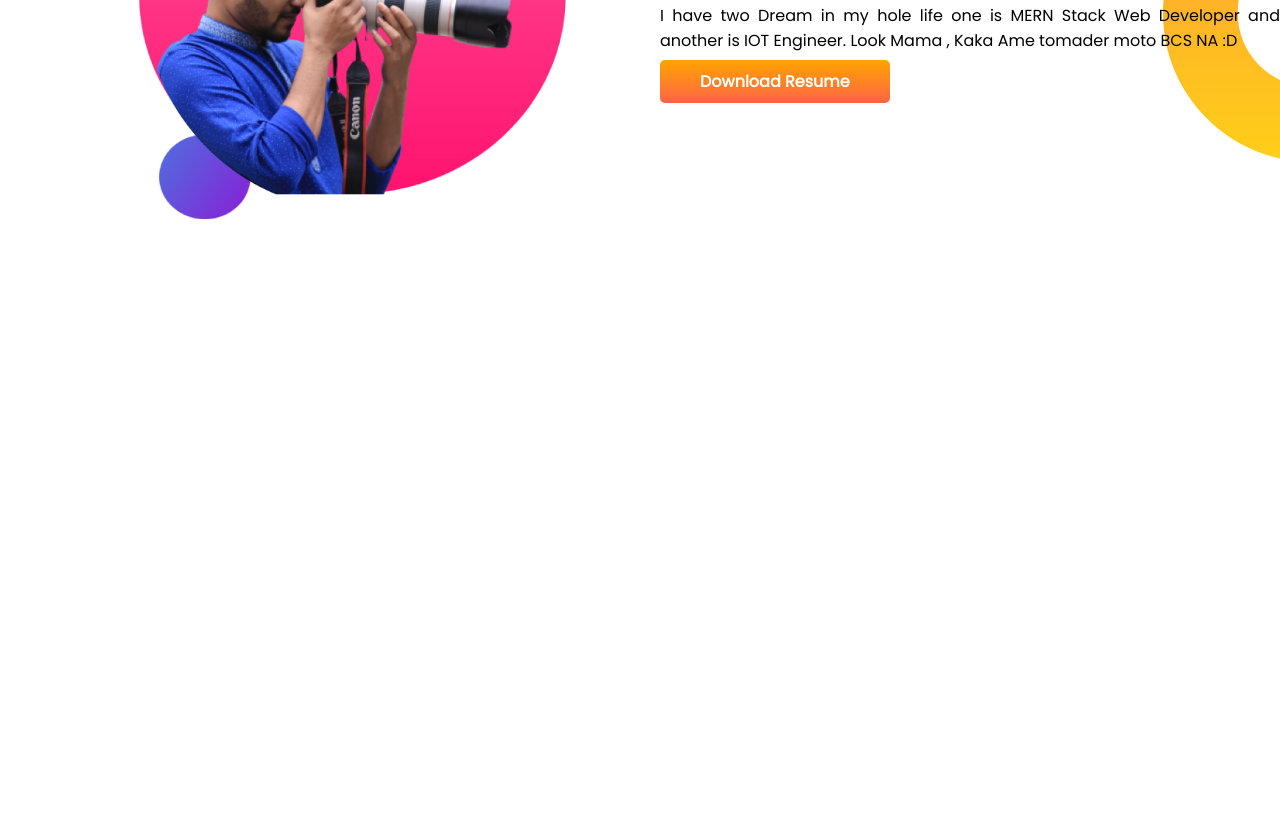
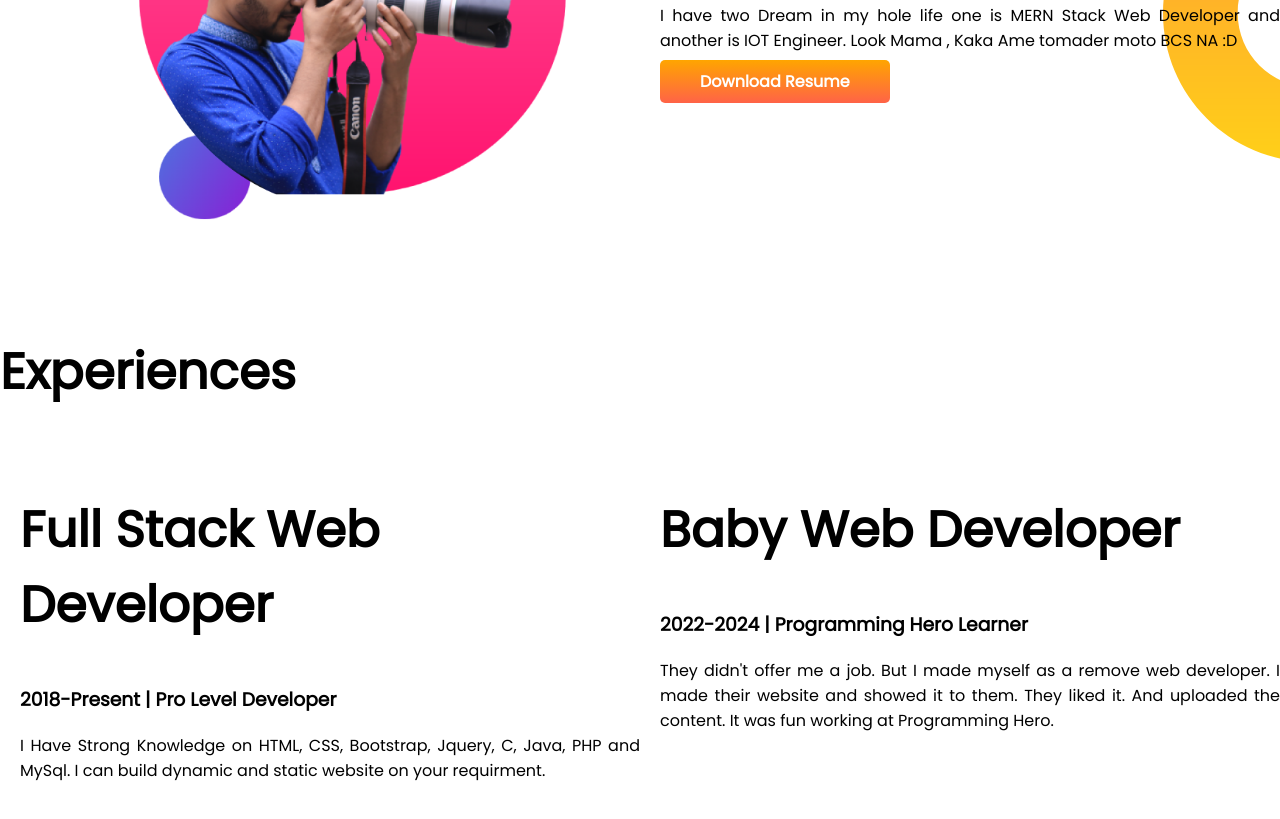
Before and after one commit to joyantamondal/developer-portfolio, a plain HTML site: page index.html in a window 1280 px wide. Shown: the part 848-1667 px from the top of the page. Before the commit the page ends 1183 px from the top, so only its background shows below. Drawn offline with Linux system fonts and the light colour scheme.

Commit message:
Added expereince section

```diff
--- a/index.html
+++ b/index.html
@@ -14,7 +14,7 @@
 
 <body>
     <!-- top-banner section start -->
-    <section class="top-banner">
+    <section class="top-banner flexible-container">
         <div class="half-width">
             <h1>Welcome To</h1>
             <h1> <span class="orange-color">Joyanta Mondal</span> Portfolio </h1>
@@ -35,7 +35,7 @@
     </section>
     <!-- top-banner section end -->
     <!-- dream-big section start -->
-    <section class="dream-big">
+    <section class="dream-big flexible-container">
         <div class="half-width">
             <img src="images/joyanta2.png" alt="My Photo">
         </div>
@@ -47,6 +47,25 @@
         </div>
     </section>
     <!-- dream-big section end -->
+    <!-- experience area section start -->
+    <section class="experience-area">
+        <h1>Experiences</h1>
+        <div class="flexible-container">
+            <div class="half-width">
+                <h1>Full Stack Web Developer</h1>
+                <h3>2018-Present | Pro Level Developer</h3>
+                <p> I Have Strong Knowledge on HTML, CSS, Bootstrap, Jquery, C, Java, PHP and MySql. I can build dynamic and static website on your requirment.</p>
+            </div>
+            <div class="half-width">
+                <h1>Baby Web Developer</h1>
+                <h3>2022-2024 | Programming Hero Learner</h3>
+                <p>They didn't offer me a job. But I made myself as a remove web developer. I made their website and showed it to them. They liked it. And uploaded the content. It was fun working at Programming Hero.</p>
+            </div>
+        </div>
+
+    </section>
+    <!-- experience area section end -->
+
 </body>
 
 </html>
--- a/style.css
+++ b/style.css
@@ -8,7 +8,7 @@ h1{
 .orange-color{
     color: orange;
 }
-section{
+.flexible-container{
     display: flex;
     margin-bottom: 100px;
 }
```
